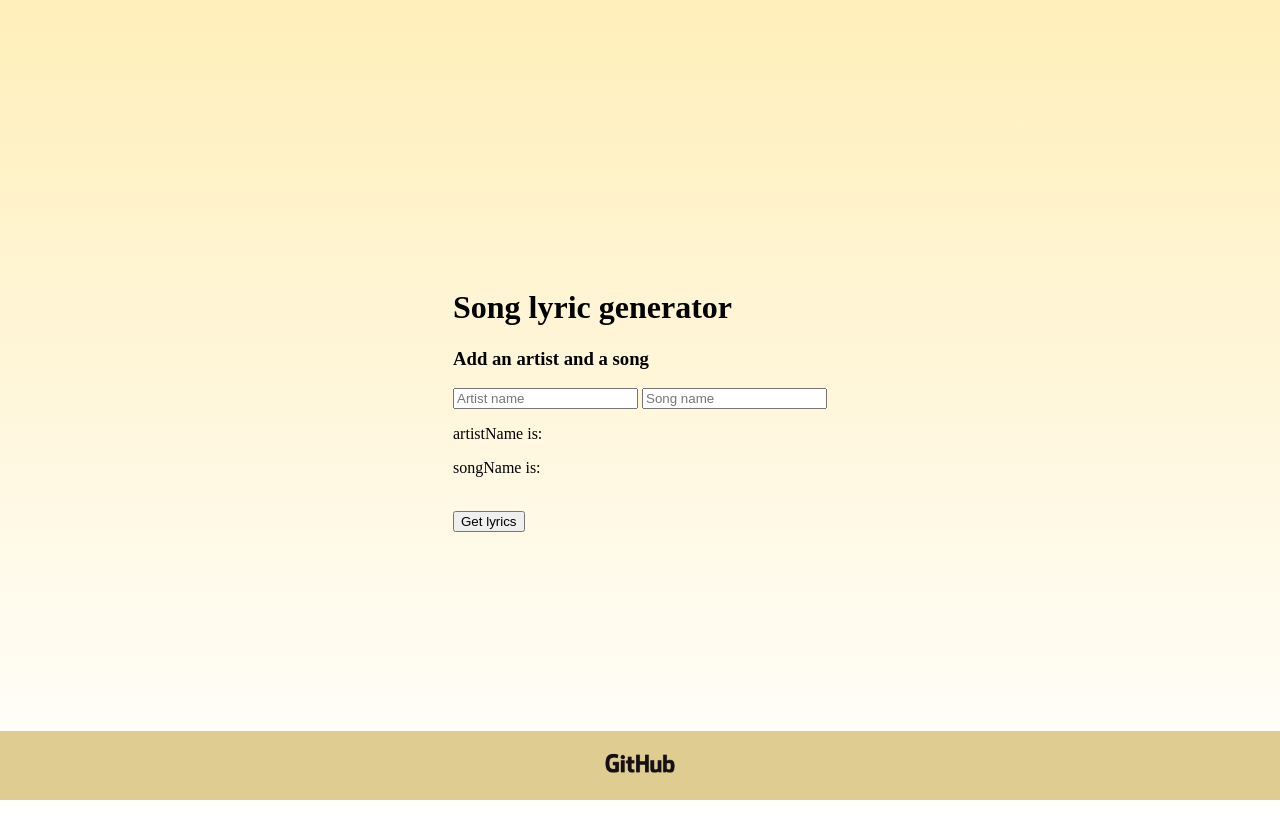
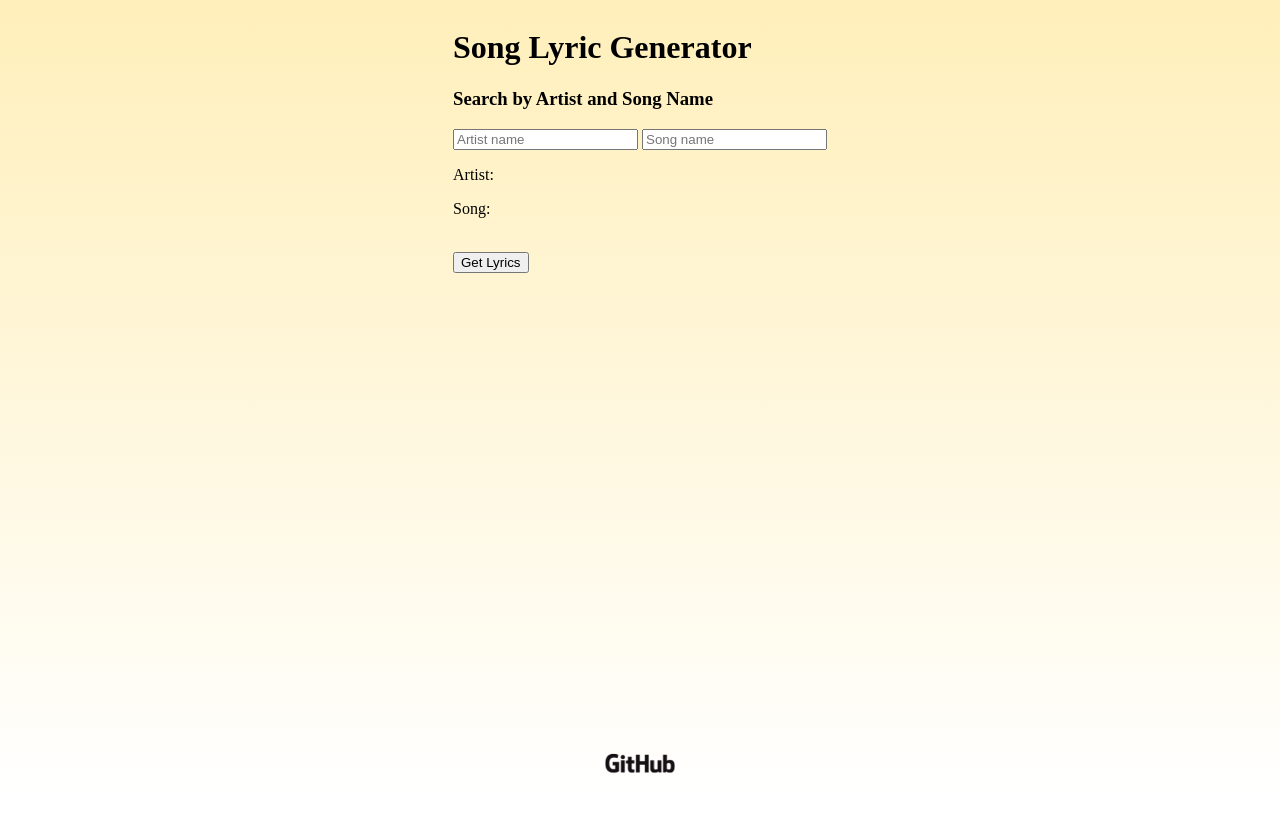
Before and after one commit to nateteahan/CreativeProject3, a plain HTML site: page index.html in a window 1280 px wide. Drawn offline with nearby package versions, Linux system fonts and the light colour scheme.

Commit message:
Fixed format

```diff
--- a/index.html
+++ b/index.html
@@ -9,16 +9,17 @@
   <body>
     <div class="center">
       <div id="app">
-        <h1>Song lyric generator</h1>
-        <h3>Add an artist and a song</h3>
+        <h1>Song Lyric Generator</h1>
+        <h3>Search by Artist and Song Name</h3>
           <input v-model="artistName" placeholder="Artist name">
           <input v-model="songName" placeholder="Song name">
           <br>
-          <p>artistName is: {{ artistName }}</p>
-          <p>songName is: {{ songName }}</p>
+          <p>Artist: {{ artistName }}</p>
+          <p>Song: {{ songName }}</p>
           <br>
-          <button v-on:click="getLyrics">Get lyrics</button>
-          <p>{{ lyrics }}</p>
+          <button v-on:click="getLyrics">Get Lyrics</button>
+          <br>
+         <pre><p>{{ lyrics }}</p></pre>
       </div>
 
       <div class="footer">
--- a/styles.css
+++ b/styles.css
@@ -2,11 +2,11 @@
   display: flex;
 align-items: center;
 justify-content: center;
-height: 100vh;
+/* height: 100vh; */
 }
 
 body {
-  background: linear-gradient(#FFEFBA, #FFFFFF);
+  background: linear-gradient(#FFEFBA, #FFFFFF) fixed;
 }
 
 .footer {
@@ -14,7 +14,6 @@ body {
    left: 0;
    bottom: 0;
    width: 100%;
-   background-color: #dfcc91;
    color: white;
    text-align: center;
 }
```
